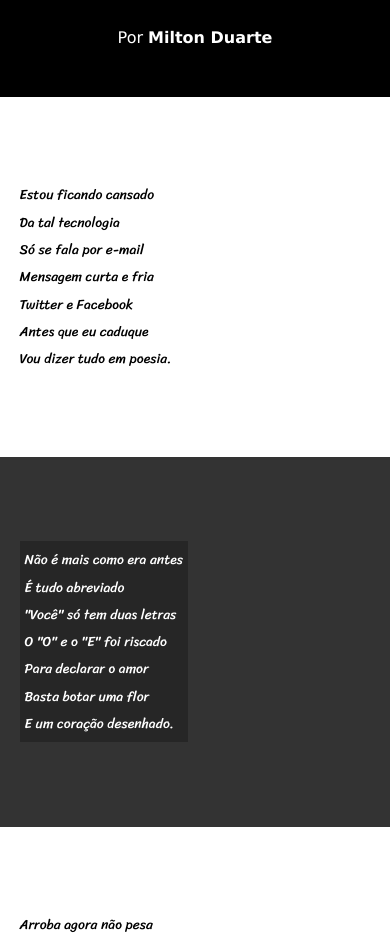
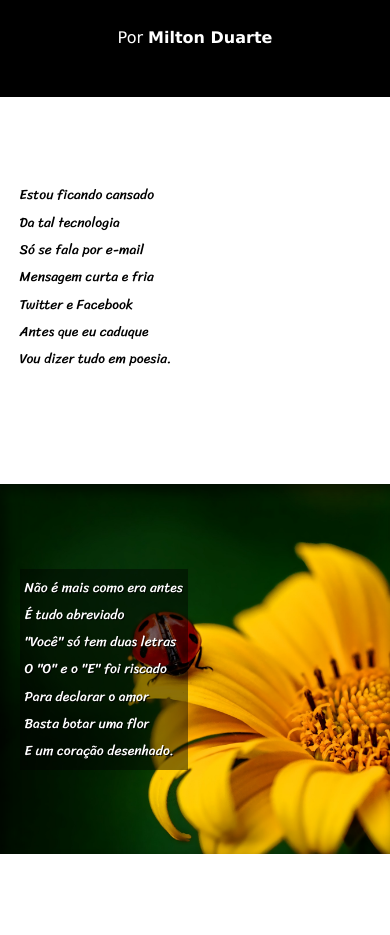
Before and after one commit to VitorRosaDev/projeto-cordel, a plain HTML site: page index.html in a window 390 px wide. Shown: the part 115-1050 px from the top of the page. Drawn offline with Linux system fonts and the light colour scheme.

Commit message:
Projeto final
Projeto em HTML5 e CSS dinamicamente responsivo com imagens em efeito paralax.
Desenvolvido durante as aulas do Curso em Vídeo do professor Gustavo Guanabara

```diff
--- a/css/style.css
+++ b/css/style.css
@@ -14,12 +14,12 @@
 html,
 body {
     min-height: 100vh;
-    background-color: darkgrey;
+    background-color: #a9a9a9;
     font-family: var(--fonte1);
 }
 
 main {
-    max-width: 820px;
+    max-width: 1080px;
     margin: 0 auto;
 }
 
@@ -61,6 +61,10 @@ section {
     font-size: 3.5vw;
 }
 
+section>p {
+    padding-bottom: 2em;
+}
+
 section.normal {
     background-color: #fff;
     color: #000;
@@ -69,12 +73,25 @@ section.normal {
 section.imagem {
     background-color: rgb(51, 51, 51);
     color: #fff;
+    box-shadow: inset 6px 6px 13px #00000089;
+    background-size: cover;
+    background-attachment: fixed;
 }
 
 section.imagem>p {
     display: inline-block;
     padding: 5px;
-    background-color: #00000040;
+    background-color: #00000073;
+    text-shadow: 1px 1px 0px #000000d3;
+}
+
+section#img01 {
+    background-image: url('../imagens/background001.jpg');
+    background-position: right center;
+}
+
+section#img02 {
+    background-image: url('../imagens/background002.jpg');
 }
 
 footer {
--- a/index.html
+++ b/index.html
@@ -35,7 +35,7 @@
             </p>
         </section>
 
-        <section class="imagem">
+        <section class="imagem" id="img01">
             <p>
                 Não é mais como era antes <br>
                 É tudo abreviado <br>
@@ -69,7 +69,7 @@
             </p>
         </section>
 
-        <section class="imagem">
+        <section class="imagem" id="img02">
             <p>
                 Tenho saudade das cartas <br>
                 Escritas com a própria mão <br>
```
